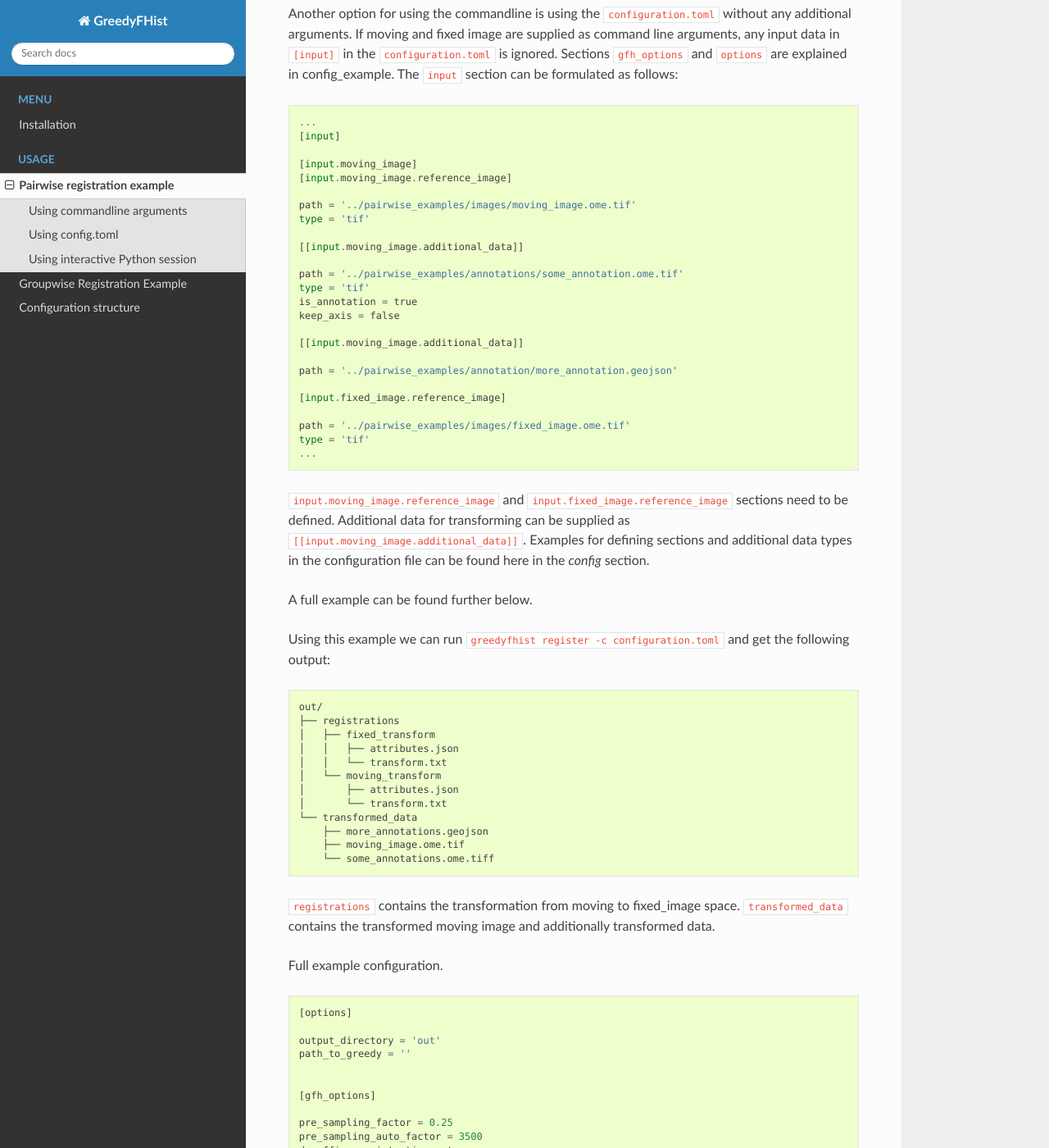
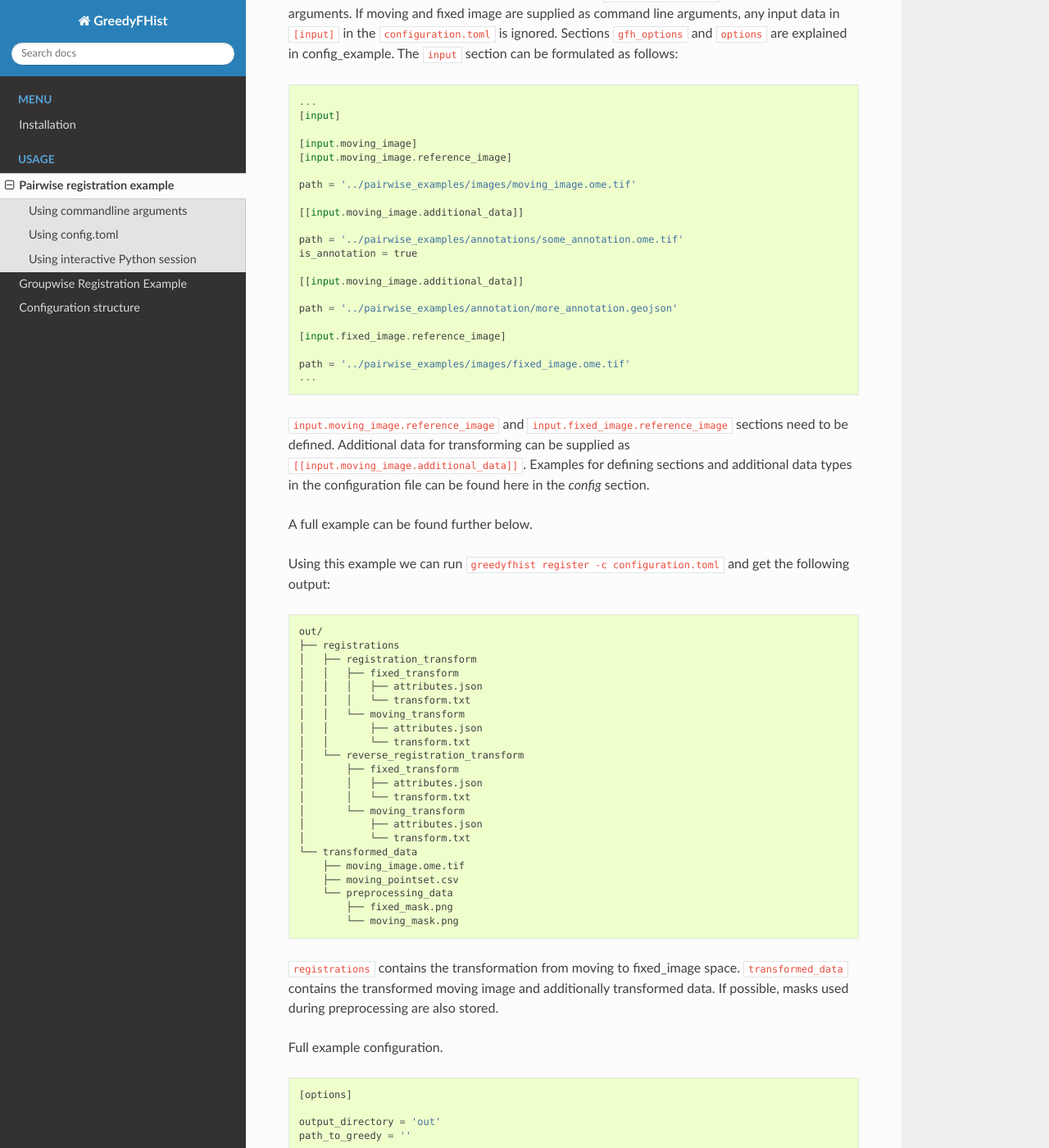
Before and after one commit to mwess/GreedyFHist, a Sphinx documentation site: the page built from docs/source/pairwise.rst, in a window 1280 px wide and 1400 px high, scrolled down 725 px. Shown: the whole window at 82% size. Built offline with Sphinx 7.4.7 and the Read the Docs theme 2.0.0, drawn with Linux system fonts in a browser that asks for light colours; some of the changed text lies outside the part shown.

```diff
--- a/docs/source/installation.rst
+++ b/docs/source/installation.rst
@@ -20,7 +20,7 @@ GreedyFHist can be installed by running the following command:
 
 .. code-block:: bash
 
-    pip install --user git+https://github.com/mwess/greedyfhist@v0.0.1
+    pip install --user git+https://github.com/mwess/greedyfhist@v0.0.2
 
 
 ----------------------------
--- a/docs/source/pairwise.rst
+++ b/docs/source/pairwise.rst
@@ -2,7 +2,8 @@
 Pairwise registration example
 =============================
 
-In this section we show examples of pairwise registration using the command line interface. We give one example using arguments and one example using a
+In this section we show examples of pairwise registration using the command line interface. We give one
+example using arguments and one example using a
 configuration file.
 
 ---------------------------
@@ -10,10 +11,12 @@ Using commandline arguments
 ---------------------------
 
 
-Using the commandline option requires a moving and fixed image. Registration options can be configured in the ``example_registration.toml`` file. Additional
-data for transformations can be passed as ``tif-images``, ``tif-annotations``, ``default-images``, ``default-annotations``, ``pointsets``, ``geojsons``.
-`default-images` refers to any image that is not in `tif` format. GreedyFHist supports most common image formats, but if any are missing, feel free to post
-an issue. `default-annotations` are annotation masks with the last image channel used to denote classes, e.g., W x H x C.
+Using the commandline option requires a moving and fixed image. Registration options can be
+configured in the ``example_registration.toml`` file. Additional
+data for transformations can be passed as ``imagew``, ``annotationw``, ``pointsets``, ``geojsons``.
+GreedyFHist supports most common image formats, but if any are missing, feel free to post
+an issue. `annotations` are annotation masks with the last image channel used to denote classes, e.g., W x H x C,
+if a multichannel image is used.
 
 An example call could look like this:
 
@@ -23,7 +26,7 @@ An example call could look like this:
       --moving-image ../pairwise_examples/images/moving_image.ome.tif \
       --fixed-image ../pairwise_examples/images/fixed_image.ome.tif \
       --config example_registration.toml \
-      --tif-annotations ../pairwise_examples/annotations/moving_annotationmco.ome.tiff \
+      --annotations ../pairwise_examples/annotations/moving_annotationmco.ome.tiff \
       --pointsets ../pairwise_examples/annotations/moving_pointset.csv \
       --geojsons ../pairwise_examples/annotations/moving_annotation.geojson
 
@@ -32,8 +35,9 @@ An example call could look like this:
 Using config.toml
 -----------------
 
-Another option for using the commandline is using the ``configuration.toml`` without any additional arguments. If moving and fixed image are supplied as
-command line arguments, any input data in ``[input]`` in the ``configuration.toml`` is ignored. Sections ``gfh_options`` and ``options`` are
+Another option for using the commandline is using the ``configuration.toml`` without any additional
+arguments. If moving and fixed image are supplied as command line arguments, any input data
+in ``[input]`` in the ``configuration.toml`` is ignored. Sections ``gfh_options`` and ``options`` are
 explained in config_example. The ``input`` section can be formulated as follows:
 
 
@@ -46,14 +50,11 @@ explained in config_example. The ``input`` section can be formulated as follows:
     [input.moving_image.reference_image]
 
     path = '../pairwise_examples/images/moving_image.ome.tif'
-    type = 'tif'
 
     [[input.moving_image.additional_data]]
 
     path = '../pairwise_examples/annotations/some_annotation.ome.tif'
-    type = 'tif'
     is_annotation = true
-    keep_axis = false
 
     [[input.moving_image.additional_data]]
 
@@ -62,7 +63,6 @@ explained in config_example. The ``input`` section can be formulated as follows:
     [input.fixed_image.reference_image]
 
     path = '../pairwise_examples/images/fixed_image.ome.tif'
-    type = 'tif'
     ...
 
 
@@ -79,19 +79,30 @@ Using this example we can run ``greedyfhist register -c configuration.toml`` and
 
     out/
     ├── registrations
-    │   ├── fixed_transform
-    │   │   ├── attributes.json
-    │   │   └── transform.txt
-    │   └── moving_transform
-    │       ├── attributes.json
-    │       └── transform.txt
+    │   ├── registration_transform
+    │   │   ├── fixed_transform
+    │   │   │   ├── attributes.json
+    │   │   │   └── transform.txt
+    │   │   └── moving_transform
+    │   │       ├── attributes.json
+    │   │       └── transform.txt
+    │   └── reverse_registration_transform
+    │       ├── fixed_transform
+    │       │   ├── attributes.json
+    │       │   └── transform.txt
+    │       └── moving_transform
+    │           ├── attributes.json
+    │           └── transform.txt
     └── transformed_data
-        ├── more_annotations.geojson
         ├── moving_image.ome.tif
-        └── some_annotations.ome.tiff
+        ├── moving_pointset.csv
+        └── preprocessing_data
+            ├── fixed_mask.png
+            └── moving_mask.png
+
 
 ``registrations`` contains the transformation from moving to fixed_image space. ``transformed_data`` contains the transformed moving image and
-additionally transformed data.
+additionally transformed data. If possible, masks used during preprocessing are also stored.
 
 Full example configuration.
 
--- a/greedyfhist/__version__.py
+++ b/greedyfhist/__version__.py
@@ -1 +1 @@
-__version__ = "0.0.1"
+__version__ = "0.0.2"
```
Also changed, not shown: docs/source/config.rst (+15 -7 lines), docs/source/groupwise.rst (+14 -12 lines).
